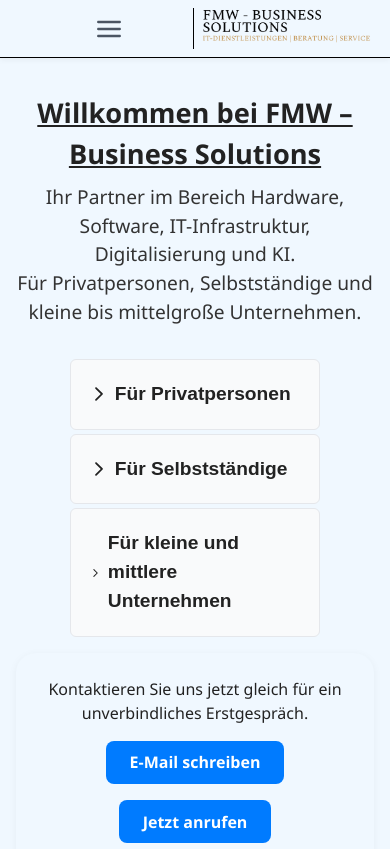
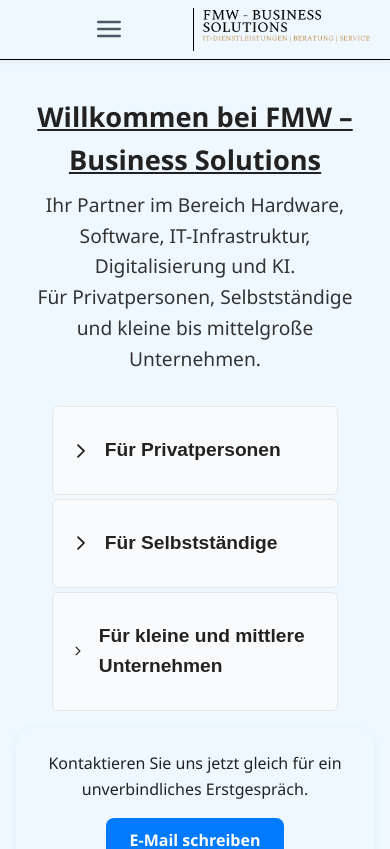
Before and after one commit to FMWBusinessSolutions/FMW-Homepage, a Vue app in the folder frontend/: page / in a window 390 px wide. Shown: the top 849 px of the page. Built offline with nearby package versions, Linux system fonts and the light colour scheme; a web font is replaced by a local one.

Commit message:
update mobile responsive

```diff
--- a/frontend/src/App.vue
+++ b/frontend/src/App.vue
@@ -1,8 +1,9 @@
 <template>
   <div class="app-container">
-    <header class="menu-bar">
+    <header class="menu-bar" id="menu-bar">
       <MenuBar />
     </header>
+
     <main class="router-view">
       <router-view />
     </main>
--- /dev/null
+++ b/frontend/src/assets/MobileResponsive.css
@@ -0,0 +1,58 @@
+/* === Global responsive layout for mobile & tablet === */
+
+:root {
+    --font-base: 1rem;
+    --font-small: 0.9rem;
+    --font-large: 1.3rem;
+  }
+
+  body {
+    font-size: var(--font-base);
+    line-height: 1.6;
+  }
+
+  .home-container,
+  .contact-container,
+  .imprint-container,
+  .service-container {
+    max-width: 1200px;
+    margin: 0 auto;
+    padding: 2rem;
+  }
+
+  @media (max-width: 768px) {
+    .home-container,
+    .contact-container,
+    .imprint-container,
+    .service-container {
+      padding: 1rem;
+    }
+
+    .intro-title {
+      font-size: var(--font-large);
+      text-align: center;
+    }
+
+    .intro-subtext p {
+      font-size: var(--font-base);
+      padding: 0 1rem;
+    }
+
+    .accordion-title {
+      font-size: 1.1rem;
+      text-align: left;
+      padding: 0.5rem;
+    }
+
+    .target-group,
+    .target-group-closing {
+      font-size: var(--font-small);
+      padding: 0 1rem;
+    }
+
+    .target-group-highlight {
+      font-size: var(--font-base);
+      padding: 0 1rem;
+      text-align: center;
+    }
+  }
--- a/frontend/src/main.ts
+++ b/frontend/src/main.ts
@@ -12,6 +12,9 @@
 import "primevue/resources/primevue.min.css";
 import "primeicons/primeicons.css";
 
+import './assets/MobileResponsive.css';
+
+
 const app = createApp(App);
 
 app.use(router);
--- a/frontend/src/views/HomeView.vue
+++ b/frontend/src/views/HomeView.vue
@@ -14,12 +14,14 @@
       </div>
     </section>
 
-    <Accordion class="accordion-wrapper">
+    <Accordion class="accordion-wrapper" @tab-open="onTabOpen">
       <AccordionTab>
         <template #header>
-          <span class="accordion-title">Für Privatpersonen</span>
+          <span class="accordion-title" ref="tabPrivate"
+            >Für Privatpersonen</span
+          >
         </template>
-        <div class="target-group" id="private">
+        <div class="target-group" id="private" ref="headerPrivate">
           <p>
             <i class="pi pi-circle-on icon-bullet"></i>Ihr Computer ist defekt
             oder nach vielen Jahren einfach zu langsam?
@@ -46,8 +48,8 @@
           </p>
           <br />
           <p class="target-group-closing">
-            <i class="pi pi-chevron-right icon-arrow"></i>
-            <i class="pi pi-chevron-right icon-arrow"></i>
+            <i class="pi pi-chevron-right icon-arrow"></i
+            ><i class="pi pi-chevron-right icon-arrow"></i>
             Wir helfen Ihnen persönlich & individuell und finden für Sie die
             passende Lösung.
           </p>
@@ -56,9 +58,9 @@
 
       <AccordionTab>
         <template #header>
-          <span class="accordion-title">Für Selbstständige</span>
+          <span class="accordion-title" ref="tabEPU">Für Selbstständige</span>
         </template>
-        <div class="target-group" id="epu">
+        <div class="target-group" id="epu" ref="headerEPU">
           <p>
             <i class="pi pi-circle-on icon-bullet"></i>Sie sind selbstständig
             oder wollen es werden?
@@ -77,29 +79,27 @@
             Kunden- oder Patientendaten sicher & DSGVO-konform aufbewahren?
           </p>
           <br />
-
           <p class="target-group-closing">
-            <i class="pi pi-chevron-right icon-arrow"></i>
-            <i class="pi pi-chevron-right icon-arrow"></i> Wir haben das
-            IT-Komplettpaket für Ihr Unternehmen
+            <i class="pi pi-chevron-right icon-arrow"></i
+            ><i class="pi pi-chevron-right icon-arrow"></i>
+            Wir haben das IT-Komplettpaket für Ihr Unternehmen
           </p>
-
           <p class="target-group-closing">
-            <i class="pi pi-chevron-right icon-arrow"></i>
-            <i class="pi pi-chevron-right icon-arrow"></i> Hardware, Software,
-            Homepage sowie die Einrichtung aller notwendigen Geräte und und
-            Accounts.
+            <i class="pi pi-chevron-right icon-arrow"></i
+            ><i class="pi pi-chevron-right icon-arrow"></i>
+            Hardware, Software, Homepage sowie die Einrichtung aller notwendigen
+            Geräte und und Accounts.
           </p>
         </div>
       </AccordionTab>
 
       <AccordionTab>
         <template #header>
-          <span class="accordion-title"
+          <span class="accordion-title" ref="tabKMU"
             >Für kleine und mittlere Unternehmen</span
           >
         </template>
-        <div class="target-group" id="kmu">
+        <div class="target-group" id="kmu" ref="headerKMU">
           <p>Sie nutzen Microsoft Office365 in Ihrem Unternehmen?</p>
           <br />
           <p>
@@ -120,7 +120,6 @@
             Co.
           </p>
           <br />
-
           <p class="target-group-closing">
             <i class="pi pi-chevron-right icon-arrow"></i
             ><i class="pi pi-chevron-right icon-arrow"></i>
@@ -150,6 +149,41 @@
 import Accordion from "primevue/accordion";
 import AccordionTab from "primevue/accordiontab";
 import CTA from "@/components/CTA.vue";
+import { ref } from "vue";
+
+// Refs to content containers
+const headerPrivate = ref(null);
+const headerEPU = ref(null);
+const headerKMU = ref(null);
+
+// Refs to visible tab header elements
+const tabPrivate = ref(null);
+const tabEPU = ref(null);
+const tabKMU = ref(null);
+
+// Scroll to the visible tab header when a section is expanded
+const onTabOpen = (event) => {
+  const index = event.index ?? 0;
+  const tabHeaderRefs = [tabPrivate, tabEPU, tabKMU];
+  const target = tabHeaderRefs[index];
+
+  // Delay to wait for the accordion animation to finish
+  setTimeout(() => {
+    const el = target?.value;
+    const menu = document.getElementById("menu-bar");
+    const menuHeight = menu?.offsetHeight || 0;
+
+    if (el) {
+      const scrollTop = el.getBoundingClientRect().top + window.scrollY;
+      const scrollTo = scrollTop - menuHeight - 20;
+
+      window.scrollTo({
+        top: scrollTo,
+        behavior: "smooth",
+      });
+    }
+  }, 500);
+};
 </script>
 
 <style scoped>
@@ -181,10 +215,9 @@
 }
 
 /* === Accordion Section === */
-
 .accordion-wrapper {
-  width: 70%;
-  margin: 0 auto 1rem auto; /* zentriert horizontal */
+  width: 80%;
+  margin: 0 auto 1rem auto;
 }
 
 .accordion-title {
```
